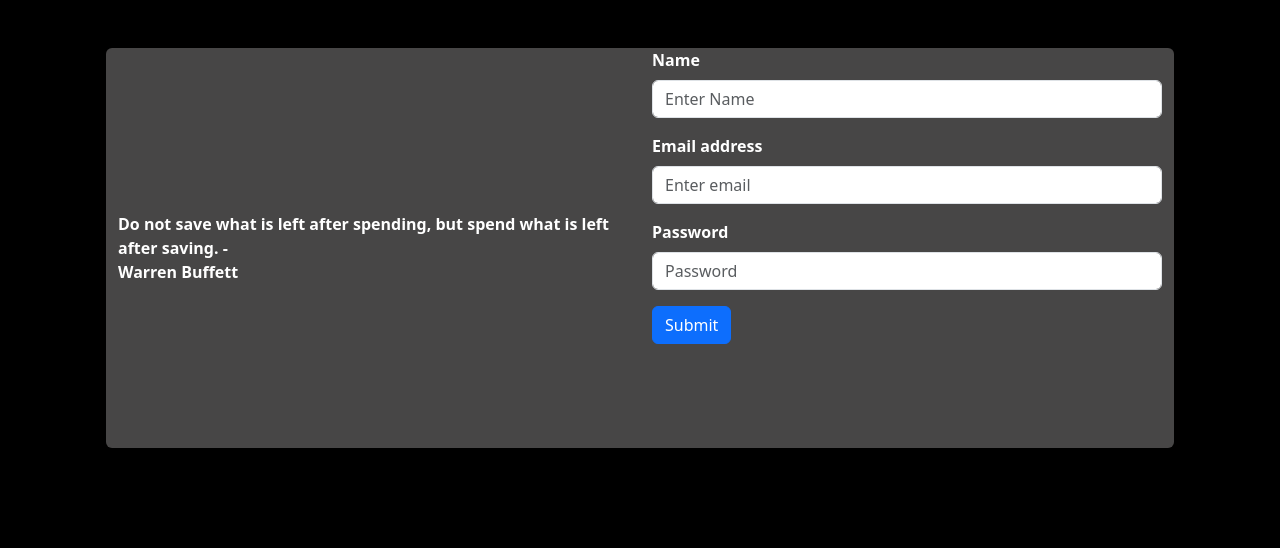
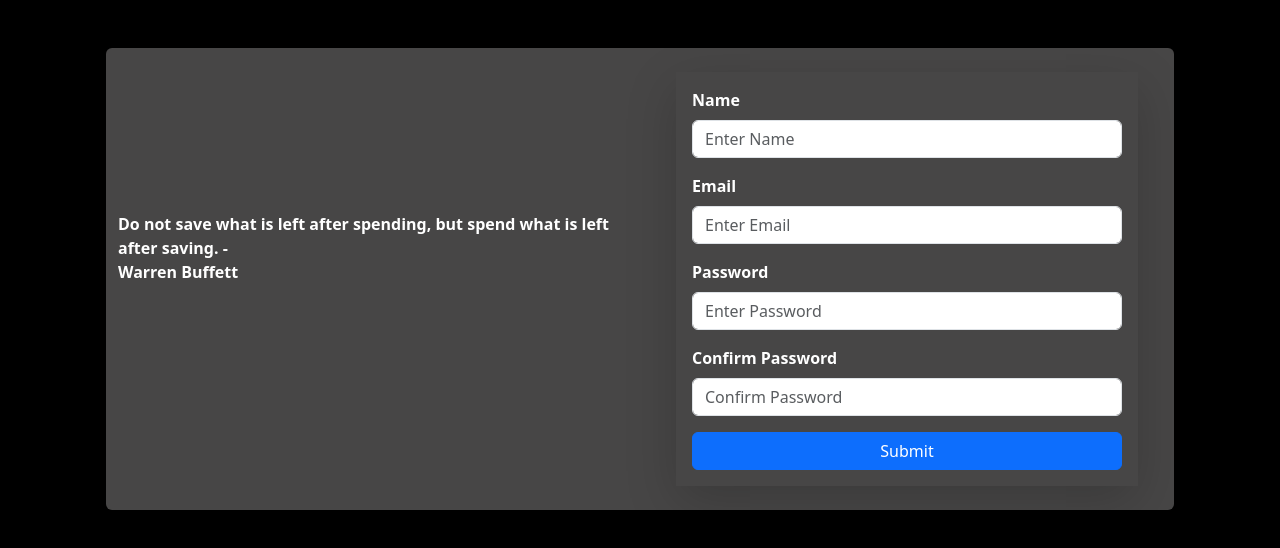
Before and after one commit to gyanendrapoudel/Finance-Tracker-, a React (Vite) app: page /signup in a window 1280 px wide. Shown: the top 548 px of the page. Built offline with nearby package versions, Linux system fonts and the light colour scheme.

Commit message:
handling on change input field

```diff
--- a/src/components/Form.jsx
+++ b/src/components/Form.jsx
@@ -1,24 +1,55 @@
 import Button from 'react-bootstrap/Button'
 import Form from 'react-bootstrap/Form'
+import { fetchUser } from './axios'
+import FormInput from './FormInput'
+import { Placeholder } from 'react-bootstrap'
+import { useState } from 'react'
+import { toast } from 'react-toastify'
 
 function BasicExample() {
+  const inputFields = [
+    { label: 'Name', type: 'text', Placeholder: 'Enter Name', name: 'name' },
+    {
+      label: 'Email',
+      type: 'email',
+      Placeholder: 'Enter Email',
+      name: 'email',
+    },
+    {
+      label: 'Password',
+      type: 'password',
+      Placeholder: 'Enter Password',
+      name: 'password',
+    },
+    {
+      label: 'Confirm Password',
+      type: 'password',
+      Placeholder: 'Confirm Password',
+      name: 'confirmPassword',
+    },
+  ]
+  const [form, setForm] = useState({})
+
+  const handleOnChange = (e) => {
+    const { name, value } = e.target
+    setForm({ ...form, [name]: value })
+  }
+
+  const handleOnSubmit = (e)=>{
+    e.preventDefault();
+    const{confirmPassword, ...rest}= form
+    if(confirmPassword !== rest.password) {
+      return toast.error("Password does not match!")
+    }
+  }
+
+
   return (
-    <Form>
-      <Form.Group className="mb-3" controlId="formBasicEmail">
-        <Form.Label>Name</Form.Label>
-        <Form.Control type="email" placeholder="Enter Name" />
-      </Form.Group>
-      <Form.Group className="mb-3" controlId="formBasicEmail">
-        <Form.Label>Email address</Form.Label>
-        <Form.Control type="email" placeholder="Enter email" />
-      </Form.Group>
-
-      <Form.Group className="mb-3" controlId="formBasicPassword">
-        <Form.Label>Password</Form.Label>
-        <Form.Control type="password" placeholder="Password" />
-      </Form.Group>
-
-      <Button variant="primary" type="submit">
+    <Form className="p-3 m-4 shadow-lg" onSubmit={handleOnSubmit}>
+      {inputFields.map((field) => (
+        <FormInput key={field.email} {...field} onChange={handleOnChange} />
+      ))}
+      <Button variant="primary" type="submit" className="w-100">
         Submit
       </Button>
     </Form>
```
